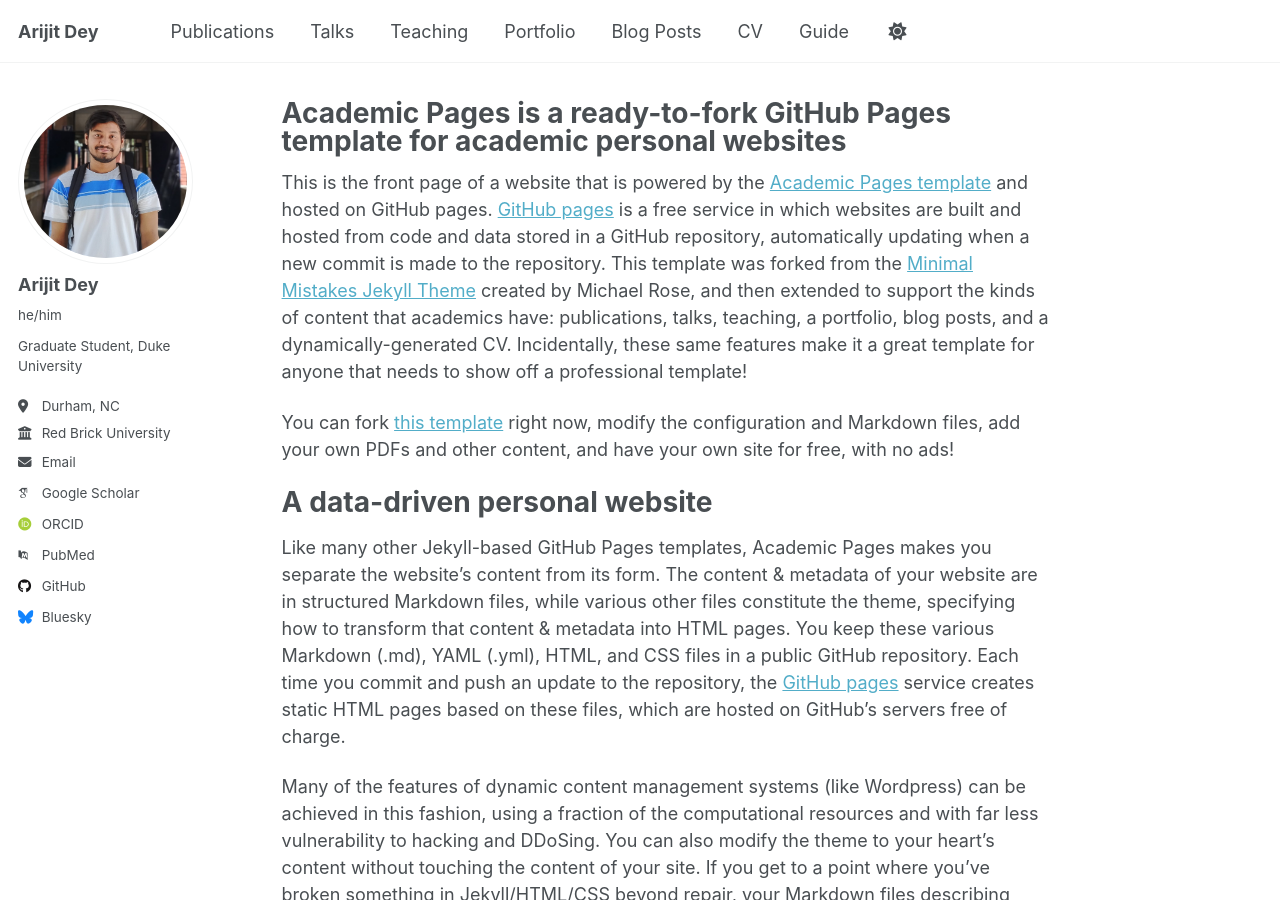
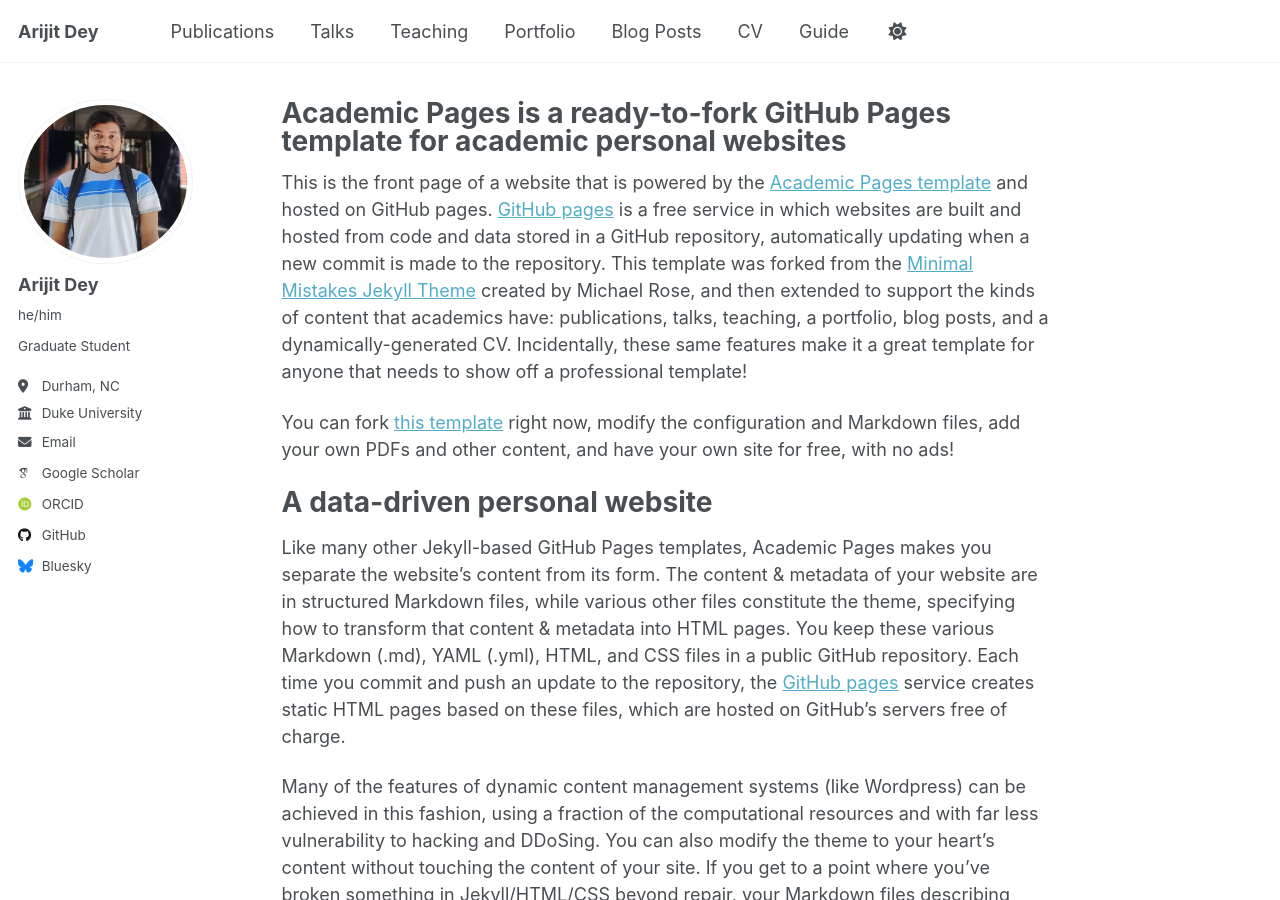
Before and after one commit to arijitdey22/arijitdey22.github.io, a Jekyll site: the page built from _pages/about.md, in a window 1280 px wide and 900 px high. Built offline with Jekyll 4.4.1, drawn with Linux system fonts in a browser that asks for light colours; some web fonts are replaced; a script that is not in the unit is left out.

Commit message:
Update _config.yml

```diff
--- a/_config.yml
+++ b/_config.yml
@@ -24,22 +24,22 @@ author:
   # Biographic information
   avatar           : "profile.png"
   name             : "Arijit Dey"
-  pronouns         : he/him # example: "she/her"
-  bio              : "Graduate Student, Duke University"
+  pronouns         : he/him
+  bio              : "Graduate Student"
   location         : "Durham, NC"
-  employer         : "Red Brick University"
+  employer         : "Duke University"
   uri              : # URL
   email            : "arijit.dey@duke.edu"
 
   # Academic websites
   academia         : # URL
   arxiv            : # URL - Update with the correct link to your profile
-  googlescholar    : "https://scholar.google.com/citations?user=PS_CX0AAAAAJ"
+  googlescholar    : "https://scholar.google.com/citations?hl=en&user=PB2FQaAAAAAJ"
   inspire-hep      : # URL
   impactstory      : # URL
-  orcid            : "http://orcid.org/yourorcidurl"
+  orcid            : "https://orcid.org/my-orcid?orcid=0009-0006-6535-9622"
   semantic         : # URL
-  pubmed           : "https://www.ncbi.nlm.nih.gov/pubmed/?term=john+snow"
+  pubmed           : # URL
   researchgate     : # URL
   scopus           : # URL
 
```
